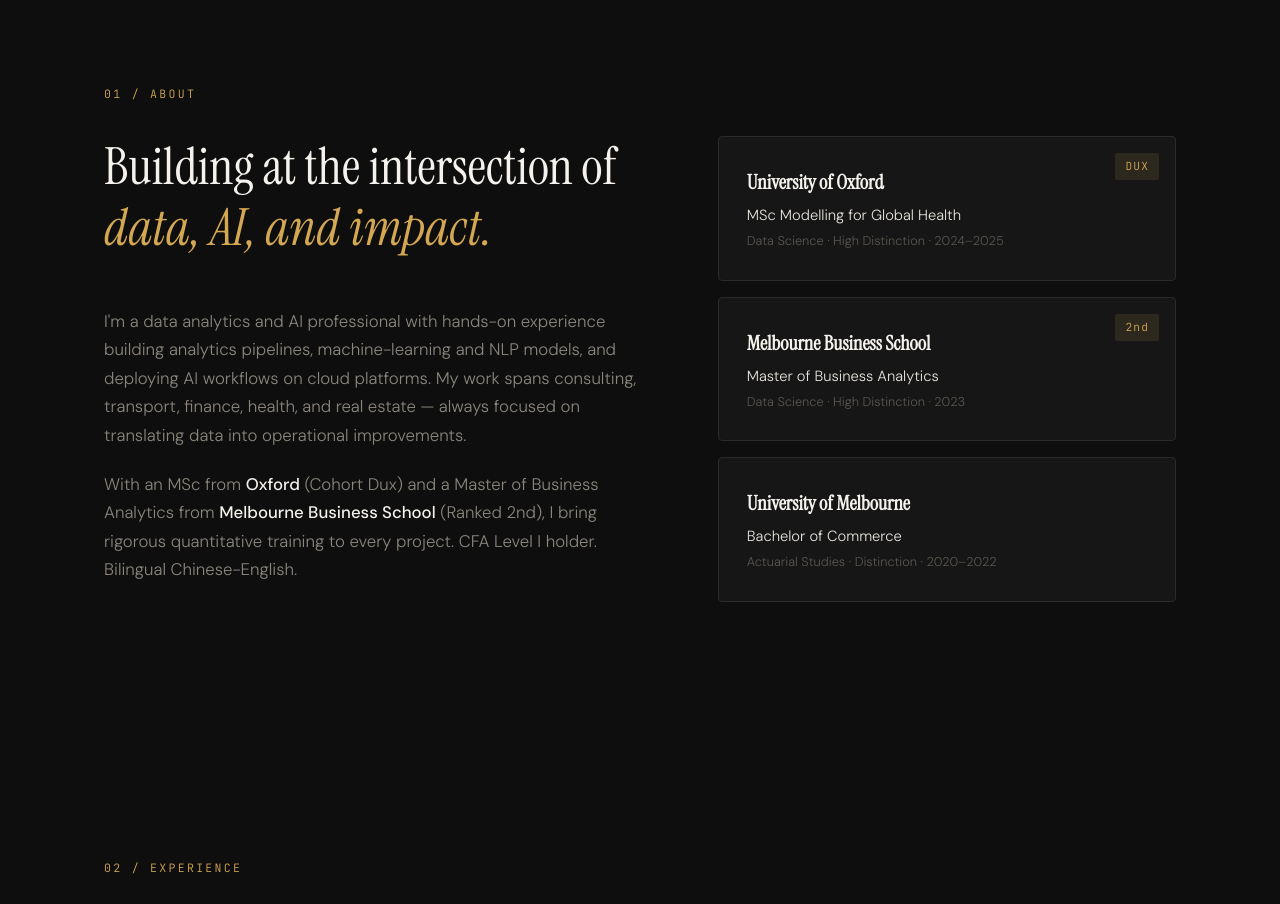
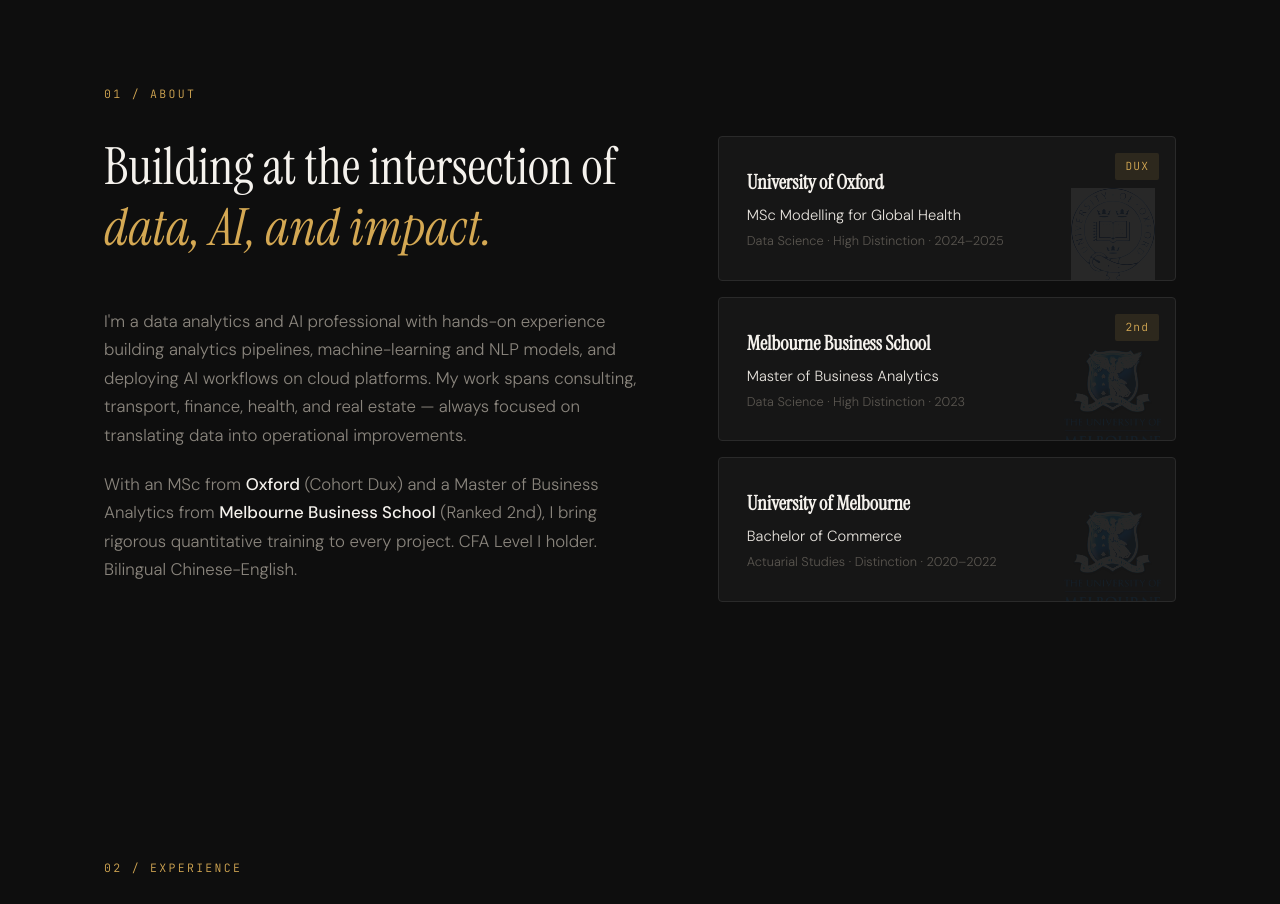
Before and after one commit to Angelov1314/jerry-portfolio, a website: page index.html in a window 1280 px wide. Shown: the part 1020-1924 px from the top of the page. Drawn offline with Linux system fonts and the light colour scheme.

Commit message:
Add university crest watermarks to education cards

```diff
--- a/index.html
+++ b/index.html
@@ -86,19 +86,19 @@
           </p>
         </div>
         <div class="about-education reveal">
-          <div class="edu-card">
+          <div class="edu-card edu-oxford">
             <div class="edu-badge">DUX</div>
             <h3>University of Oxford</h3>
             <p class="edu-degree">MSc Modelling for Global Health</p>
             <p class="edu-detail">Data Science &middot; High Distinction &middot; 2024–2025</p>
           </div>
-          <div class="edu-card">
+          <div class="edu-card edu-mbs">
             <div class="edu-badge">2nd</div>
             <h3>Melbourne Business School</h3>
             <p class="edu-degree">Master of Business Analytics</p>
             <p class="edu-detail">Data Science &middot; High Distinction &middot; 2023</p>
           </div>
-          <div class="edu-card">
+          <div class="edu-card edu-unimelb">
             <h3>University of Melbourne</h3>
             <p class="edu-degree">Bachelor of Commerce</p>
             <p class="edu-detail">Actuarial Studies &middot; Distinction &middot; 2020–2022</p>
--- a/style.css
+++ b/style.css
@@ -406,6 +406,37 @@ img { max-width: 100%; display: block; }
   position: relative;
   transition: border-color 0.3s, background 0.3s;
   background: var(--bg-elevated);
+  overflow: hidden;
+}
+
+.edu-card::before {
+  content: '';
+  position: absolute;
+  right: 12px;
+  bottom: -8px;
+  width: 100px;
+  height: 100px;
+  background-size: contain;
+  background-repeat: no-repeat;
+  background-position: center;
+  opacity: 0.08;
+  pointer-events: none;
+  z-index: 0;
+  filter: brightness(2);
+}
+
+.edu-oxford::before {
+  background-image: url('oxford-crest.png');
+}
+
+.edu-mbs::before,
+.edu-unimelb::before {
+  background-image: url('unimelb-crest.png');
+}
+
+.edu-card > * {
+  position: relative;
+  z-index: 1;
 }
 
 .edu-card:hover {
```
Also changed, not shown: oxford-crest.png (added), unimelb-crest.png (added).
